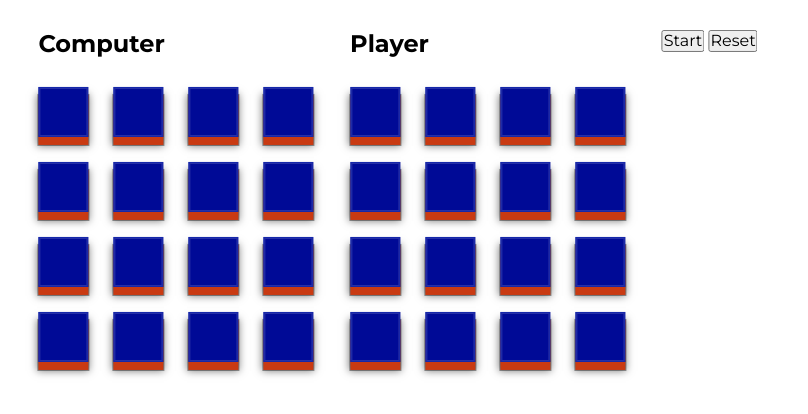
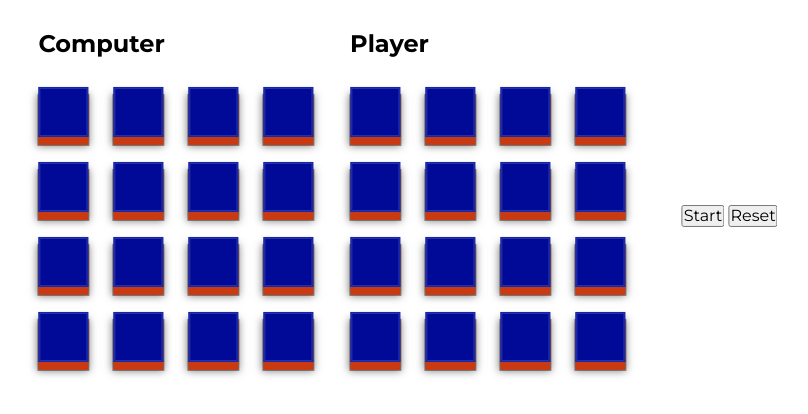
Before and after one commit to sendersk/repeat-sequence-game, a plain HTML site: page index.html in a window 1280 px wide. Shown: the part 244-658 px from the top of the page, without its empty margins (262-1070 px from the left). Drawn offline with nearby package versions, Linux system fonts and the light colour scheme.

Commit message:
info-section styles added

```diff
--- a/style.css
+++ b/style.css
@@ -64,3 +64,9 @@ html {
     background-color: #a09e13;
     transform: translateY(10px);
   }
+
+  .info-section {
+    text-align: center;
+    align-self: center;
+    justify-self: center;
+  }
```
